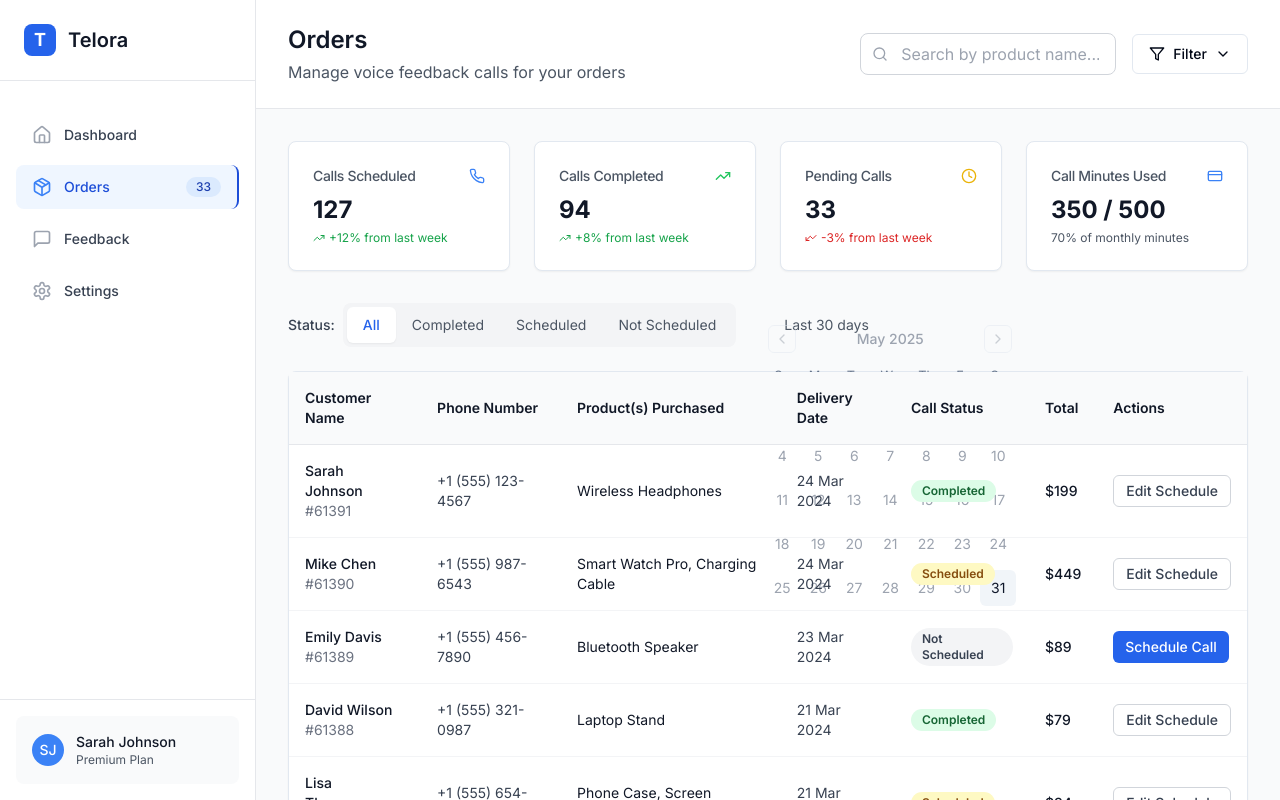
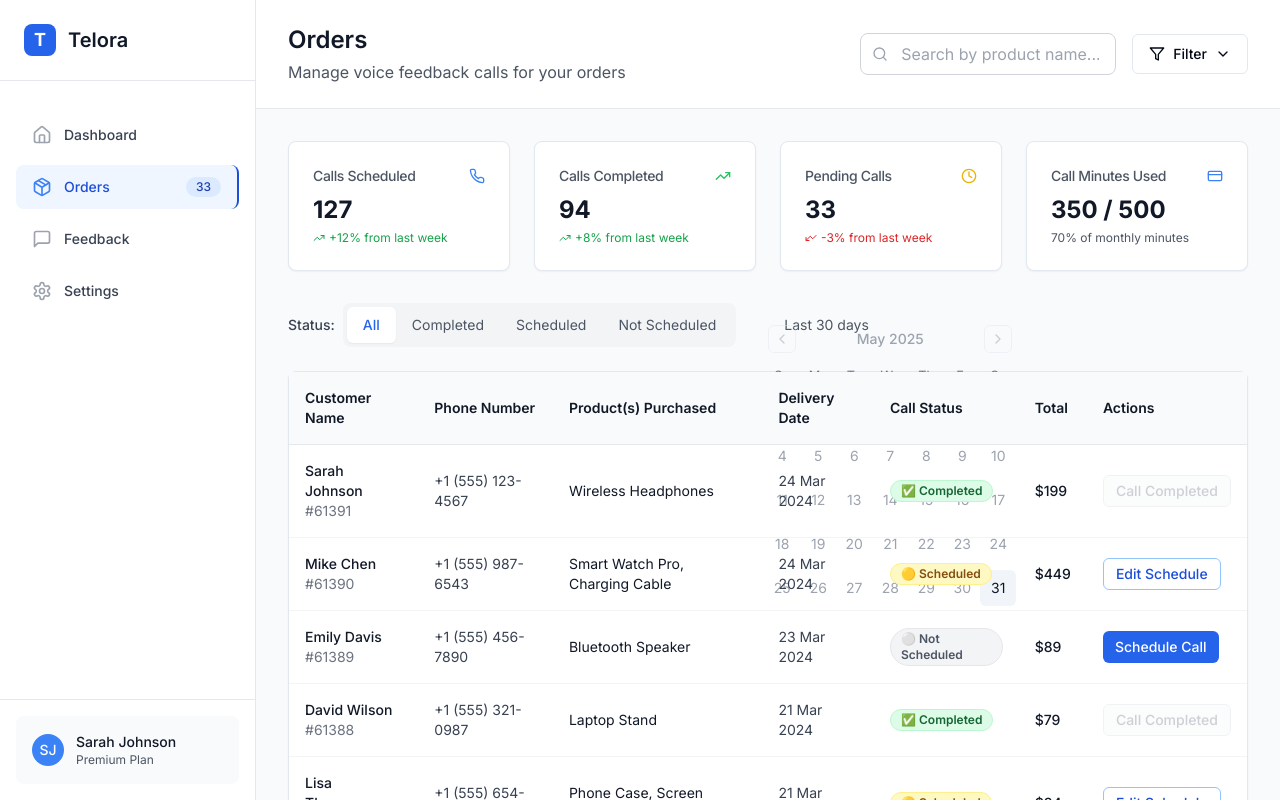
Before and after one commit to TeloraVapi/telora-voice-insights-landing, a React (Vite) app: page /orders in a window 1280 px wide. Shown: the top 800 px of the page. Built offline with nearby package versions, Linux system fonts and the light colour scheme.

Commit message:
Fix Orders page call status logic
Implement interactive call status updates, button state changes, and modal interactions based on the specified rules. Remove the inline calendar widget.

```diff
--- a/src/components/ScheduleCallModal.tsx
+++ b/src/components/ScheduleCallModal.tsx
@@ -24,6 +24,8 @@ interface ScheduleCallModalProps {
   open: boolean;
   onOpenChange: (open: boolean) => void;
   order: Order | null;
+  onCallScheduled?: (orderId: string) => void;
+  onCallDeleted?: (orderId: string) => void;
 }
 
 const assistants = [
@@ -36,7 +38,9 @@ const assistants = [
 const ScheduleCallModal: React.FC<ScheduleCallModalProps> = ({
   open,
   onOpenChange,
-  order
+  order,
+  onCallScheduled,
+  onCallDeleted
 }) => {
   const [selectedAssistant, setSelectedAssistant] = useState('post-purchase-feedback');
   const [selectedDate, setSelectedDate] = useState<Date>();
@@ -45,9 +49,9 @@ const ScheduleCallModal: React.FC<ScheduleCallModalProps> = ({
 
   useEffect(() => {
     if (order) {
-      setIsEditing(order.callStatus !== 'not_scheduled');
-      // Reset form when modal opens
-      if (!isEditing) {
+      setIsEditing(order.callStatus === 'scheduled');
+      // Reset form when modal opens for new scheduling
+      if (order.callStatus === 'not_scheduled') {
         setSelectedDate(undefined);
         setSelectedTime('14:00');
         setSelectedAssistant('post-purchase-feedback');
@@ -64,11 +68,21 @@ const ScheduleCallModal: React.FC<ScheduleCallModalProps> = ({
       date: selectedDate,
       time: selectedTime,
     });
+
+    if (order.callStatus === 'not_scheduled' && onCallScheduled) {
+      onCallScheduled(order.id);
+    }
+
     onOpenChange(false);
   };
 
   const handleDelete = () => {
     console.log('Deleting call schedule for order:', order.id);
+
+    if (onCallDeleted) {
+      onCallDeleted(order.id);
+    }
+
     onOpenChange(false);
   };
 
@@ -153,7 +167,7 @@ const ScheduleCallModal: React.FC<ScheduleCallModalProps> = ({
                       {selectedDate ? format(selectedDate, "MMM dd") : "Pick date"}
                     </Button>
                   </PopoverTrigger>
-                  <PopoverContent className="w-auto p-0" align="start">
+                  <PopoverContent className="w-auto p-0 bg-white border border-gray-200 shadow-lg z-50" align="start">
                     <Calendar
                       mode="single"
                       selected={selectedDate}
--- a/src/pages/Orders.tsx
+++ b/src/pages/Orders.tsx
@@ -81,13 +81,53 @@ const mockOrders = [
 const getStatusBadge = (status: string) => {
   switch (status) {
     case 'completed':
-      return <Badge className="bg-green-100 text-green-800 hover:bg-green-100">Completed</Badge>;
+      return <Badge className="bg-green-100 text-green-800 hover:bg-green-100 border-green-200">✅ Completed</Badge>;
     case 'scheduled':
-      return <Badge className="bg-yellow-100 text-yellow-800 hover:bg-yellow-100">Scheduled</Badge>;
+      return <Badge className="bg-yellow-100 text-yellow-800 hover:bg-yellow-100 border-yellow-200">🟡 Scheduled</Badge>;
     case 'not_scheduled':
-      return <Badge variant="secondary" className="bg-gray-100 text-gray-700 hover:bg-gray-100">Not Scheduled</Badge>;
+      return <Badge className="bg-gray-100 text-gray-600 hover:bg-gray-100 border-gray-200">⚪ Not Scheduled</Badge>;
     default:
       return <Badge variant="secondary">Unknown</Badge>;
+  }
+};
+
+const getActionButton = (order: any, onScheduleCall: (order: any) => void) => {
+  switch (order.callStatus) {
+    case 'completed':
+      return (
+        <Button
+          size="sm"
+          variant="outline"
+          disabled
+          className="text-sm h-8 px-3 bg-gray-50 text-gray-400 border-gray-200 cursor-not-allowed"
+        >
+          Call Completed
+        </Button>
+      );
+    case 'scheduled':
+      return (
+        <Button
+          size="sm"
+          variant="outline"
+          className="text-sm h-8 px-3 border-blue-300 text-blue-700 hover:bg-blue-50"
+          onClick={() => onScheduleCall(order)}
+        >
+          Edit Schedule
+        </Button>
+      );
+    case 'not_scheduled':
+      return (
+        <Button
+          size="sm"
+          variant="default"
+          className="text-sm h-8 px-3 bg-blue-600 hover:bg-blue-700 text-white"
+          onClick={() => onScheduleCall(order)}
+        >
+          Schedule Call
+        </Button>
+      );
+    default:
+      return null;
   }
 };
 
@@ -103,12 +143,13 @@ const Orders = () => {
   const [dateRange, setDateRange] = useState<DateRange | undefined>();
   const [modalOpen, setModalOpen] = useState(false);
   const [selectedOrder, setSelectedOrder] = useState<any>(null);
+  const [orders, setOrders] = useState(mockOrders);
 
   const ordersPerPage = 10;
-  const totalPages = Math.ceil(mockOrders.length / ordersPerPage);
+  const totalPages = Math.ceil(orders.length / ordersPerPage);
 
   // Filter orders based on selected filter and search term
-  const filteredOrders = mockOrders.filter(order => {
+  const filteredOrders = orders.filter(order => {
     const matchesFilter = selectedFilter === 'all' || order.callStatus === selectedFilter;
     const matchesSearch = order.products.toLowerCase().includes(searchTerm.toLowerCase());
     return matchesFilter && matchesSearch;
@@ -130,6 +171,26 @@ const Orders = () => {
   const handleScheduleCall = (order: any) => {
     setSelectedOrder(order);
     setModalOpen(true);
+  };
+
+  const handleCallScheduled = (orderId: string) => {
+    setOrders(prevOrders =>
+      prevOrders.map(order =>
+        order.id === orderId
+          ? { ...order, callStatus: 'scheduled' }
+          : order
+      )
+    );
+  };
+
+  const handleCallDeleted = (orderId: string) => {
+    setOrders(prevOrders =>
+      prevOrders.map(order =>
+        order.id === orderId
+          ? { ...order, callStatus: 'not_scheduled' }
+          : order
+      )
+    );
   };
 
   return (
@@ -165,7 +226,7 @@ const Orders = () => {
                     <ChevronDown className="w-4 h-4" />
                   </Button>
                 </PopoverTrigger>
-                <PopoverContent className="w-80 p-4" align="end">
+                <PopoverContent className="w-80 p-4 bg-white border border-gray-200 shadow-lg z-50" align="end">
                   <div className="space-y-4">
                     <div>
                       <label className="text-sm font-medium text-gray-700 mb-2 block">Date Range</label>
@@ -187,7 +248,7 @@ const Orders = () => {
                             )}
                           </Button>
                         </PopoverTrigger>
-                        <PopoverContent className="w-auto p-0" align="start">
+                        <PopoverContent className="w-auto p-0 bg-white border border-gray-200 shadow-lg z-50" align="start">
                           <Calendar
                             initialFocus
                             mode="range"
@@ -357,18 +418,7 @@ const Orders = () => {
                       </TableCell>
                       <TableCell className="font-medium text-gray-900">{order.total}</TableCell>
                       <TableCell>
-                        <Button
-                          size="sm"
-                          variant={order.callStatus === 'not_scheduled' ? 'default' : 'outline'}
-                          className={`text-sm h-8 px-3 ${
-                            order.callStatus === 'not_scheduled'
-                              ? 'bg-blue-600 hover:bg-blue-700 text-white'
-                              : 'border-gray-300 text-gray-700 hover:bg-gray-50'
-                          }`}
-                          onClick={() => handleScheduleCall(order)}
-                        >
-                          {order.callStatus === 'not_scheduled' ? 'Schedule Call' : 'Edit Schedule'}
-                        </Button>
+                        {getActionButton(order, handleScheduleCall)}
                       </TableCell>
                     </TableRow>
                   ))}
@@ -440,6 +490,8 @@ const Orders = () => {
         open={modalOpen}
         onOpenChange={setModalOpen}
         order={selectedOrder}
+        onCallScheduled={handleCallScheduled}
+        onCallDeleted={handleCallDeleted}
       />
     </div>
   );
```
